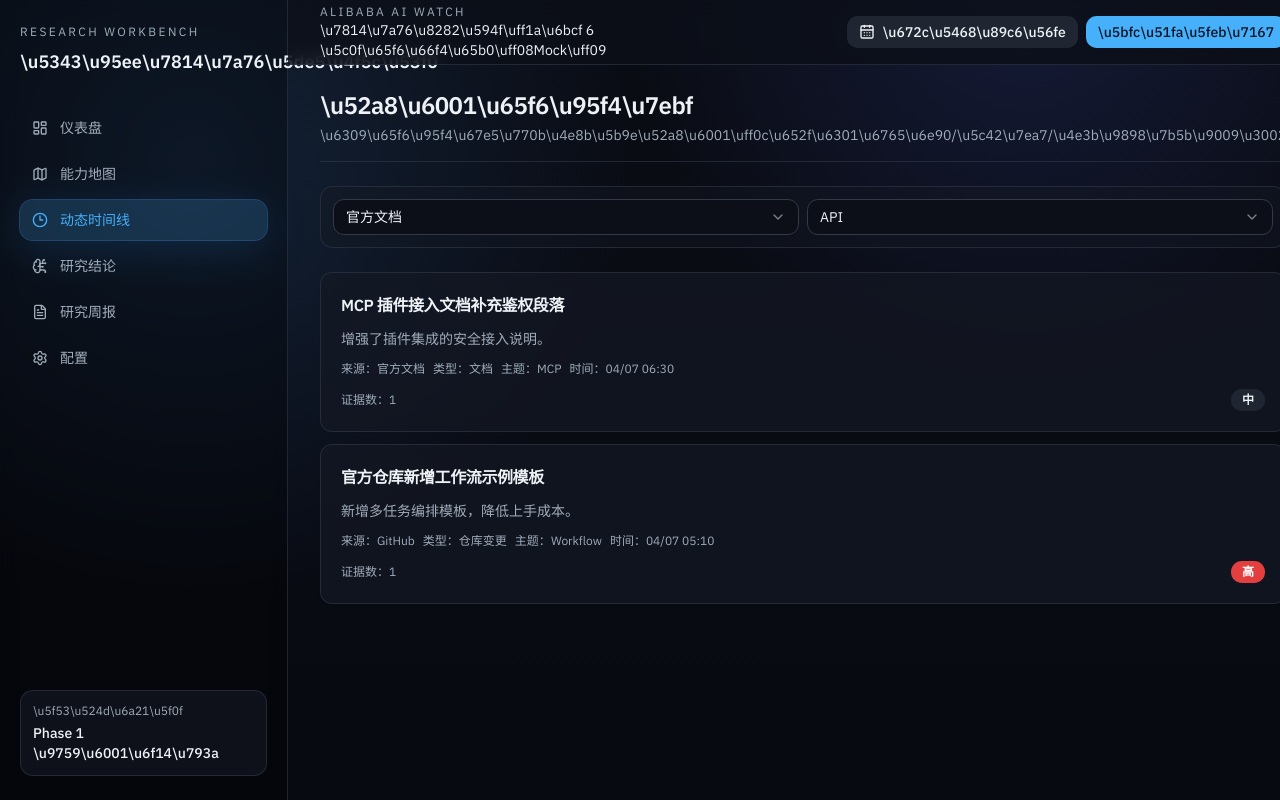
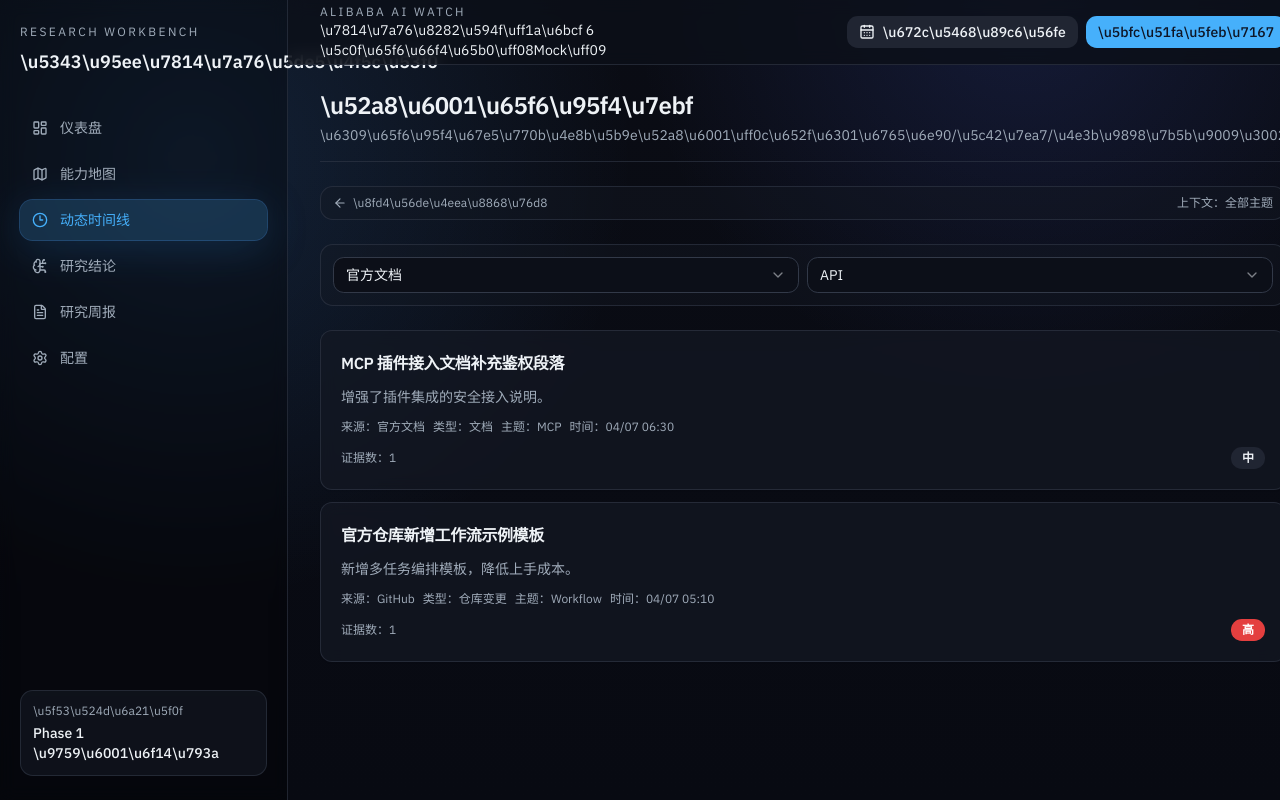
Before and after one commit to huiliuxu780/AiResearchStudio, a Next.js app: page /timeline in a window 1280 px wide. Shown: the top 800 px of the page. Built offline with nearby package versions, Linux system fonts and the light colour scheme.

Commit message:
feat: add context back bar and polish phase-1 states

```diff
--- a/src/app/(workbench)/insights/page.tsx
+++ b/src/app/(workbench)/insights/page.tsx
@@ -4,6 +4,7 @@ import Link from "next/link";
 import { useSearchParams } from "next/navigation";
 
 import { PageShell } from "@/components/layout/page-shell";
+import { ContextBackBar } from "@/components/shared/context-back-bar";
 import { EmptyState } from "@/components/shared/empty-state";
 import { ErrorState } from "@/components/shared/error-state";
 import { EvidenceList } from "@/components/shared/evidence-list";
@@ -25,6 +26,8 @@ export default function InsightsPage() {
 
   return (
     <PageShell title="\u7814\u7a76\u7ed3\u8bba" description="\u67e5\u770b\u7ed3\u8bba\u3001\u72b6\u6001\u4e0e\u8bc1\u636e\u94fe\u3002">
+      <ContextBackBar href="/timeline" label="\u8fd4\u56de\u52a8\u6001\u65f6\u95f4\u7ebf" contextText={`\u5f53\u524d\u7ed3\u8bba\uff1a${selectedInsight.id}`} />
+
       <div className="grid gap-4 xl:grid-cols-2">
         <div className="space-y-3">
           {insightsMock.data.insights.map((insight) => (
--- a/src/app/(workbench)/reports/page.tsx
+++ b/src/app/(workbench)/reports/page.tsx
@@ -4,6 +4,7 @@ import Link from "next/link";
 import { useSearchParams } from "next/navigation";
 
 import { PageShell } from "@/components/layout/page-shell";
+import { ContextBackBar } from "@/components/shared/context-back-bar";
 import { EmptyState } from "@/components/shared/empty-state";
 import { ErrorState } from "@/components/shared/error-state";
 import { ReportCard } from "@/components/shared/report-card";
@@ -39,6 +40,8 @@ export default function ReportsPage() {
         </>
       }
     >
+      <ContextBackBar href="/" label="\u8fd4\u56de\u4eea\u8868\u76d8" contextText={`\u5f53\u524d\u5468\u62a5\uff1a${selectedReport.id}`} />
+
       <div className="grid gap-4 xl:grid-cols-2">
         <div className="space-y-3">
           {reportsMock.data.reports.map((report) => (
--- a/src/app/(workbench)/timeline/page.tsx
+++ b/src/app/(workbench)/timeline/page.tsx
@@ -4,6 +4,7 @@ import { useMemo } from "react";
 import { useSearchParams } from "next/navigation";
 
 import { PageShell } from "@/components/layout/page-shell";
+import { ContextBackBar } from "@/components/shared/context-back-bar";
 import { EmptyState } from "@/components/shared/empty-state";
 import { ErrorState } from "@/components/shared/error-state";
 import { FilterBar } from "@/components/shared/filter-bar";
@@ -16,25 +17,33 @@ export default function TimelinePage() {
   const searchParams = useSearchParams();
   const state = searchParams.get("state") ?? timelineMock.scenario;
   const topic = searchParams.get("topic");
+  const itemId = searchParams.get("item_id");
 
   const filteredItems = useMemo(() => {
-    if (!topic) return timelineMock.data.items;
-    return timelineMock.data.items.filter((item) => item.topic_type === topic);
-  }, [topic]);
+    const byTopic = topic ? timelineMock.data.items.filter((item) => item.topic_type === topic) : timelineMock.data.items;
+    if (!itemId) return byTopic;
+
+    const selected = byTopic.find((item) => item.id === itemId);
+    if (!selected) return byTopic;
+
+    return [selected, ...byTopic.filter((item) => item.id !== itemId)];
+  }, [topic, itemId]);
 
   if (state === "loading") return <SkeletonBlock />;
   if (state === "empty") return <EmptyState title="\u52a8\u6001\u65f6\u95f4\u7ebf\u6682\u65e0\u5185\u5bb9" />;
   if (state === "error") return <ErrorState title="\u52a8\u6001\u65f6\u95f4\u7ebf\u52a0\u8f7d\u5931\u8d25" />;
 
+  const topicLabel = topic ? topicTypeLabelMap[topic as keyof typeof topicTypeLabelMap] ?? topic : null;
+
   return (
     <PageShell title="\u52a8\u6001\u65f6\u95f4\u7ebf" description="\u6309\u65f6\u95f4\u67e5\u770b\u4e8b\u5b9e\u52a8\u6001\uff0c\u652f\u6301\u6765\u6e90/\u5c42\u7ea7/\u4e3b\u9898\u7b5b\u9009\u3002">
+      <ContextBackBar
+        href="/"
+        label="\u8fd4\u56de\u4eea\u8868\u76d8"
+        contextText={topicLabel ? `\u4e0a\u4e0b\u6587\uff1a${topicLabel}` : "\u4e0a\u4e0b\u6587\uff1a\u5168\u90e8\u4e3b\u9898"}
+      />
+
       <FilterBar sourceTypes={timelineMock.data.filters.source_types} topicTypes={timelineMock.data.filters.topic_types} />
-
-      {topic ? (
-        <p className="text-xs text-muted-foreground">
-          \u5f53\u524d\u4e3b\u9898\u7b5b\u9009\uff1a{topicTypeLabelMap[topic as keyof typeof topicTypeLabelMap] ?? topic}
-        </p>
-      ) : null}
 
       <div className="space-y-3">
         {filteredItems.length === 0 ? (
--- /dev/null
+++ b/src/components/shared/context-back-bar.tsx
@@ -0,0 +1,23 @@
+import Link from "next/link";
+import { ArrowLeft } from "lucide-react";
+
+import { cn } from "@/lib/utils";
+
+interface ContextBackBarProps {
+  href: string;
+  label: string;
+  contextText?: string;
+  className?: string;
+}
+
+export function ContextBackBar({ href, label, contextText, className }: ContextBackBarProps) {
+  return (
+    <div className={cn("flex items-center justify-between rounded-lg border border-border/60 bg-card/40 px-3 py-2 text-xs", className)}>
+      <Link href={href} className="inline-flex items-center gap-1.5 text-muted-foreground transition-colors hover:text-primary">
+        <ArrowLeft className="h-3.5 w-3.5" />
+        <span>{label}</span>
+      </Link>
+      {contextText ? <span className="text-muted-foreground">{contextText}</span> : null}
+    </div>
+  );
+}
--- a/src/components/shared/empty-state.tsx
+++ b/src/components/shared/empty-state.tsx
@@ -8,8 +8,8 @@ interface EmptyStateProps {
 }
 
 export function EmptyState({
-  title = "暂无可展示内容",
-  description = "当前筛选条件下没有数据，请稍后重试或调整筛选条件。"
+  title = "\u6682\u65e0\u53ef\u5c55\u793a\u5185\u5bb9",
+  description = "\u5f53\u524d\u7b5b\u9009\u6761\u4ef6\u4e0b\u6ca1\u6709\u6570\u636e\uff0c\u8bf7\u7a0d\u540e\u91cd\u8bd5\u6216\u8c03\u6574\u7b5b\u9009\u6761\u4ef6\u3002"
 }: EmptyStateProps) {
   return (
     <div className="flex min-h-56 flex-col items-center justify-center rounded-xl border border-dashed border-border/70 bg-card/30 px-6 text-center">
@@ -17,7 +17,7 @@ export function EmptyState({
       <h3 className="mt-3 text-base font-semibold">{title}</h3>
       <p className="mt-1 max-w-xl text-sm text-muted-foreground">{description}</p>
       <Button variant="secondary" size="sm" className="mt-4">
-        重置筛选
+        \u91cd\u7f6e\u7b5b\u9009
       </Button>
     </div>
   );
--- a/src/components/shared/error-state.tsx
+++ b/src/components/shared/error-state.tsx
@@ -8,8 +8,8 @@ interface ErrorStateProps {
 }
 
 export function ErrorState({
-  title = "加载失败",
-  description = "当前为静态演示环境，请稍后重试。"
+  title = "\u52a0\u8f7d\u5931\u8d25",
+  description = "\u5f53\u524d\u4e3a\u9759\u6001\u6f14\u793a\u73af\u5883\uff0c\u8bf7\u7a0d\u540e\u91cd\u8bd5\u3002"
 }: ErrorStateProps) {
   return (
     <div className="flex min-h-56 flex-col items-center justify-center rounded-xl border border-destructive/40 bg-destructive/5 px-6 text-center">
@@ -17,7 +17,7 @@ export function ErrorState({
       <h3 className="mt-3 text-base font-semibold">{title}</h3>
       <p className="mt-1 max-w-xl text-sm text-muted-foreground">{description}</p>
       <Button variant="outline" size="sm" className="mt-4">
-        重试
+        \u91cd\u8bd5
       </Button>
     </div>
   );
--- a/src/components/shared/section-card.tsx
+++ b/src/components/shared/section-card.tsx
@@ -11,7 +11,8 @@ interface SectionCardProps {
 
 export function SectionCard({ title, description, actions, children }: SectionCardProps) {
   return (
-    <Card>
+    <Card className="relative overflow-hidden border-border/70 bg-card/70">
+      <div className="pointer-events-none absolute inset-x-0 top-0 h-px bg-gradient-to-r from-transparent via-primary/60 to-transparent" />
       <CardHeader className="flex flex-row items-start justify-between gap-3">
         <div>
           <CardTitle>{title}</CardTitle>
```
